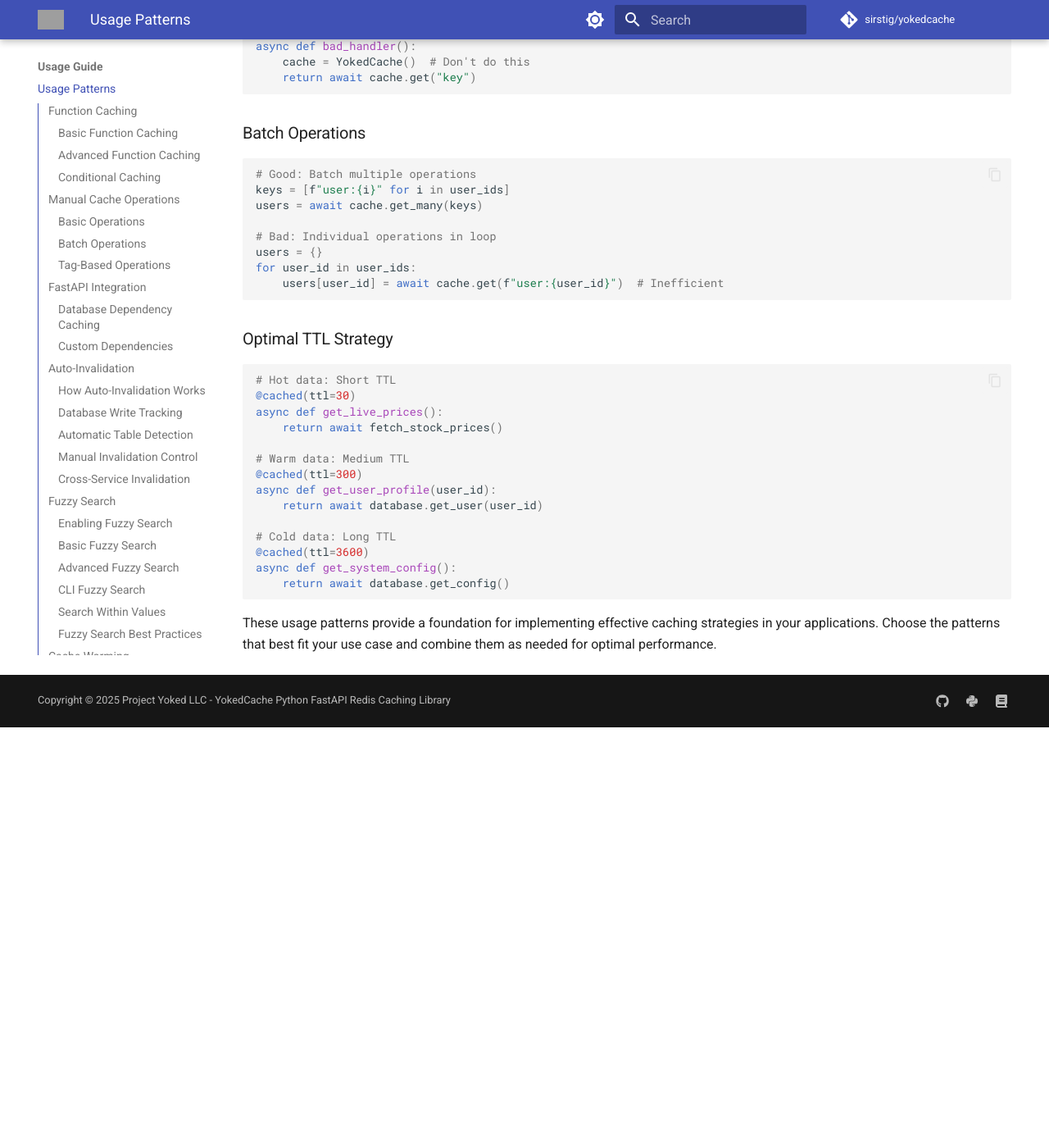
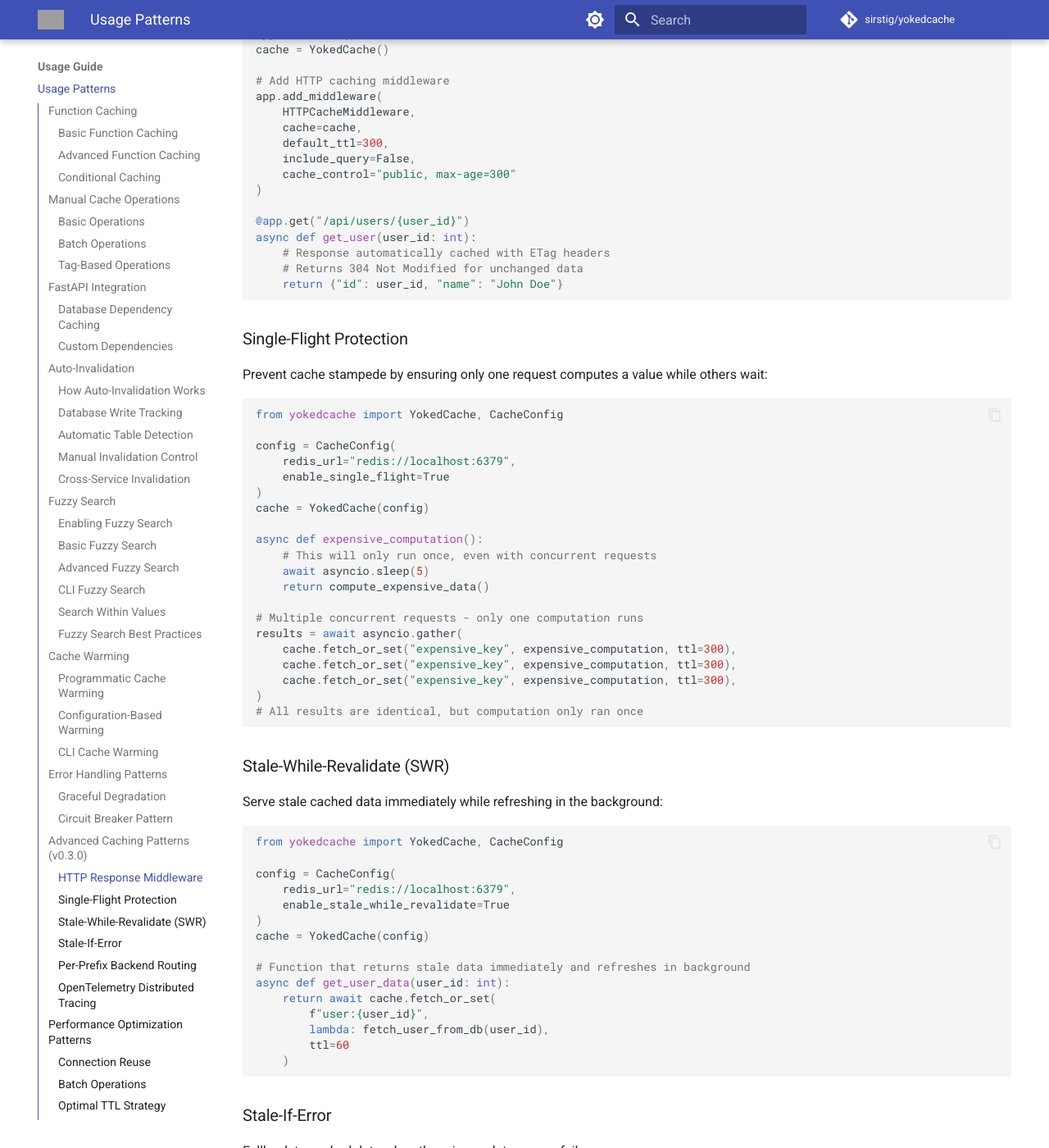
Before and after one commit to SirStig/yokedcache, an MkDocs documentation site: the page built from docs/usage-patterns.md, in a window 1280 px wide and 1400 px high, scrolled down 11463 px. Shown: the whole window at 82% size. Built offline with MkDocs 1.6.1 and Material for MkDocs 9.7.7, drawn with Linux system fonts in a browser that asks for light colours; comment, search, counter and statistics services are not loaded; before the commit the page ends 12350 px from its top, so only the background shows below that; some of the changed text lies outside the part shown; grey boxes are pictures that could not be loaded.

Commit message:
Update 0.3.0

````diff
--- a/.pre-commit-config.yaml
+++ b/.pre-commit-config.yaml
@@ -17,7 +17,7 @@ repos:
     rev: v1.10.0
     hooks:
       - id: mypy
-        args: [--ignore-missing-imports, --no-strict-optional]
+        args: [--ignore-missing-imports, --no-strict-optional, --disable-error-code=unused-ignore]
         exclude: ^(scripts/|examples/)
         additional_dependencies:
           - types-PyYAML
--- a/docs/javascripts/schema.js
+++ b/docs/javascripts/schema.js
@@ -34,7 +34,7 @@
             "price": "0",
             "priceCurrency": "USD"
         },
-        "softwareVersion": "0.2.1",
+        "softwareVersion": "0.3.0",
         "requirements": "Python 3.9+",
         "featureList": [
             "Redis caching with auto-invalidation",
--- a/docs/usage-patterns.md
+++ b/docs/usage-patterns.md
@@ -543,6 +543,162 @@ async def get_with_fallback(key):
     )
 ```
 
+## Advanced Caching Patterns *(v0.3.0)*
+
+YokedCache 0.3.0 introduces powerful advanced caching patterns designed for high-performance, production-ready applications.
+
+### HTTP Response Middleware
+
+Add HTTP caching middleware to FastAPI applications for automatic ETag and Cache-Control header management:
+
+```python
+from fastapi import FastAPI
+from yokedcache import YokedCache
+from yokedcache.middleware import HTTPCacheMiddleware
+
+app = FastAPI()
+cache = YokedCache()
+
+# Add HTTP caching middleware
+app.add_middleware(
+    HTTPCacheMiddleware,
+    cache=cache,
+    default_ttl=300,
+    include_query=False,
+    cache_control="public, max-age=300"
+)
+
+@app.get("/api/users/{user_id}")
+async def get_user(user_id: int):
+    # Response automatically cached with ETag headers
+    # Returns 304 Not Modified for unchanged data
+    return {"id": user_id, "name": "John Doe"}
+```
+
+### Single-Flight Protection
+
+Prevent cache stampede by ensuring only one request computes a value while others wait:
+
+```python
+from yokedcache import YokedCache, CacheConfig
+
+config = CacheConfig(
+    redis_url="redis://localhost:6379",
+    enable_single_flight=True
+)
+cache = YokedCache(config)
+
+async def expensive_computation():
+    # This will only run once, even with concurrent requests
+    await asyncio.sleep(5)
+    return compute_expensive_data()
+
+# Multiple concurrent requests - only one computation runs
+results = await asyncio.gather(
+    cache.fetch_or_set("expensive_key", expensive_computation, ttl=300),
+    cache.fetch_or_set("expensive_key", expensive_computation, ttl=300),
+    cache.fetch_or_set("expensive_key", expensive_computation, ttl=300),
+)
+# All results are identical, but computation only ran once
+```
+
+### Stale-While-Revalidate (SWR)
+
+Serve stale cached data immediately while refreshing in the background:
+
+```python
+from yokedcache import YokedCache, CacheConfig
+
+config = CacheConfig(
+    redis_url="redis://localhost:6379",
+    enable_stale_while_revalidate=True
+)
+cache = YokedCache(config)
+
+# Function that returns stale data immediately and refreshes in background
+async def get_user_data(user_id: int):
+    return await cache.fetch_or_set(
+        f"user:{user_id}",
+        lambda: fetch_user_from_db(user_id),
+        ttl=60
+    )
+```
+
+### Stale-If-Error
+
+Fallback to cached data when the primary data source fails:
+
+```python
+from yokedcache import YokedCache, CacheConfig
+
+config = CacheConfig(
+    redis_url="redis://localhost:6379",
+    enable_stale_if_error=True,
+    stale_if_error_ttl=120  # Serve stale for up to 2 minutes after TTL expires
+)
+cache = YokedCache(config)
+
+async def get_data_with_fallback(key: str):
+    try:
+        return await fetch_fresh_data(key)
+    except Exception:
+        # Returns stale cached data if available
+        return await cache.get(key, default=None)
+```
+
+### Per-Prefix Backend Routing
+
+Route different cache keys to different backends based on key prefixes:
+
+```python
+from yokedcache import YokedCache
+from yokedcache.backends import DiskCacheBackend, RedisBackend
+
+cache = YokedCache()
+
+# Setup prefix-based routing
+cache.setup_prefix_routing()
+
+# Route different data types to different backends
+cache.add_backend_route("user:", RedisBackend("redis://localhost:6379/0"))
+cache.add_backend_route("temp:", DiskCacheBackend("/tmp/cache"))
+cache.add_backend_route("session:", RedisBackend("redis://localhost:6379/1"))
+
+# Data automatically routed based on key prefix
+await cache.set("user:123", user_data)      # -> Redis DB 0
+await cache.set("temp:abc", temp_data)      # -> Disk cache
+await cache.set("session:xyz", session)     # -> Redis DB 1
+```
+
+### OpenTelemetry Distributed Tracing
+
+Enable distributed tracing for cache operations:
+
+```python
+from yokedcache import YokedCache, CacheConfig
+from yokedcache.tracing import initialize_tracing
+
+# Initialize global tracing
+initialize_tracing(
+    service_name="my-api",
+    enabled=True,
+    sample_rate=1.0
+)
+
+config = CacheConfig(
+    redis_url="redis://localhost:6379",
+    enable_tracing=True
+)
+cache = YokedCache(config)
+
+# All cache operations automatically traced
+async with cache._tracer.trace_operation("get_user", "user:123"):
+    user = await cache.get("user:123")
+    # Span includes timing, hit/miss, backend info
+```
+
+These advanced patterns enable sophisticated caching strategies for high-performance, production applications.
+
 ## Performance Optimization Patterns
 
 ### Connection Reuse
--- a/pyproject.toml
+++ b/pyproject.toml
@@ -170,7 +170,7 @@ disallow_incomplete_defs = false
 check_untyped_defs = true
 no_implicit_optional = true
 warn_redundant_casts = true
-warn_unused_ignores = true
+warn_unused_ignores = false
 show_error_codes = true
 ignore_missing_imports = true
 
--- a/src/yokedcache/__init__.py
+++ b/src/yokedcache/__init__.py
@@ -6,8 +6,8 @@ featuring automatic cache invalidation, fuzzy search capabilities, and intellige
 database integration.
 """
 
-__version__ = "0.2.4"
-__author__ = "Project Yoked LLC"
+__version__ = "0.3.0"
+__author__ = "SirStig"
 __email__ = "twogoodgamer2@gmail.com"
 __license__ = "MIT"
 
@@ -92,7 +92,7 @@ try:
     from .tracing import CacheTracer, initialize_tracing
 except ImportError:
     CacheTracer = None  # type: ignore
-    initialize_tracing = None
+    initialize_tracing = None  # type: ignore[assignment]
 
 __all__ = [
     # Core classes
````
Also changed, not shown: README.md (+3 -3 lines), docs/index.md (+15 -0 lines), 9 other files.
